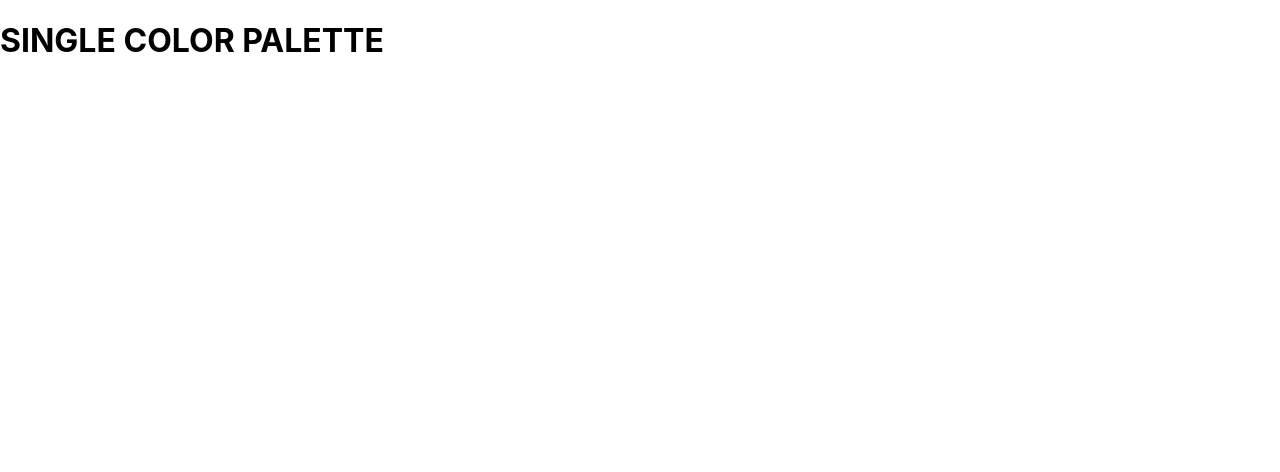
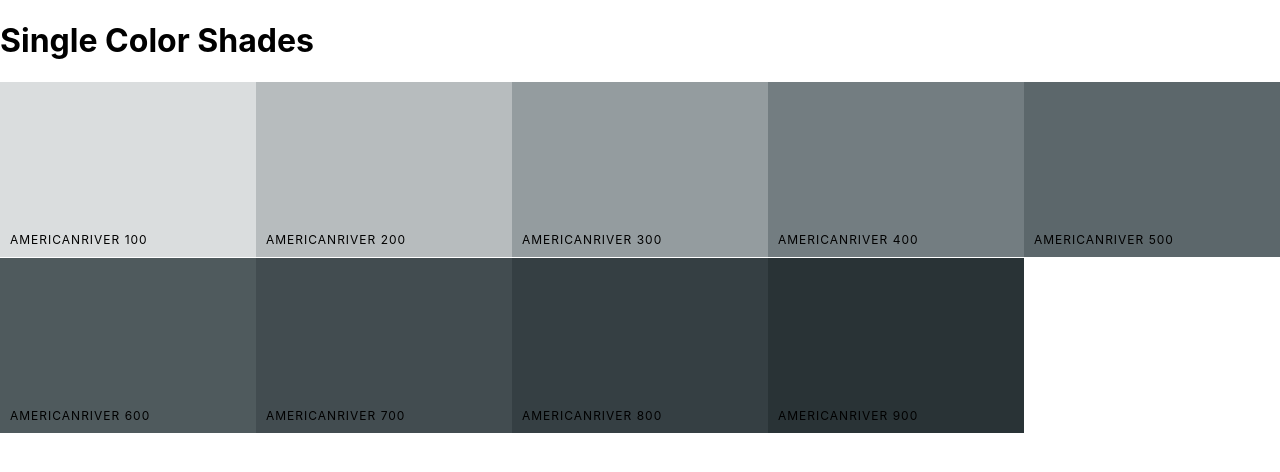
Before and after one commit to spencerhaugh/color-project, a React (Create React App) app: page /palette/flat-ui-colors-american/americanriver in a window 1280 px wide. Shown: the top 472 px of the page. Built offline with nearby package versions, Linux system fonts and the light colour scheme.

Commit message:
Displaying colors in SingleColorPalette

```diff
--- a/src/App.js
+++ b/src/App.js
@@ -3,8 +3,8 @@ import { Route, Switch } from 'react-router-dom';
 import { generatePalette } from './colorHelpers';
 import Palette from './Palette';
 import PaletteList from './PaletteList';
+import SingleColorPalette from './SingleColorPalette';
 import seedColors from './seedColors';
-import SingleColorPalette from './SingleColorPalette';
 
 function App() {
   function findPalette(id) {
@@ -14,22 +14,34 @@ function App() {
   }
   return (
     <Switch>
-      <Route exact
-        path='/'
-        render={
-          (routeProps) => <PaletteList palettes={seedColors} {...routeProps} />
-        } />
-      <Route exact
-        path='/palette/:id'
+      <Route
+        exact
+        path='/palette/:paletteId/:colorId'
         render={routeProps => (
-          <Palette
-            palette={generatePalette(findPalette(routeProps.match.params.id)
+          <SingleColorPalette
+            colorId={routeProps.match.params.colorId}
+            palette={generatePalette(findPalette(routeProps.match.params.paletteId)
             )}
           />
         )}
       />
-      <Route exact
-        path='/palette/:paletteId/:colorId' render={() => <SingleColorPalette />} />
+      <Route
+        exact
+        path='/'
+        render={
+          (routeProps) => <PaletteList palettes={seedColors} {...routeProps} />
+        }
+      />
+      <Route
+        exact
+        path='/palette/:paletteId'
+        render={routeProps => (
+          <Palette
+            palette={generatePalette(findPalette(routeProps.match.params.paletteId)
+            )}
+          />
+        )}
+      />
     </Switch>
   );
 }
--- a/src/ColorBox.js
+++ b/src/ColorBox.js
@@ -17,7 +17,7 @@ export default class ColorBox extends Component {
         })
     };
     render() {
-        const { name, background, moreUrl } = this.props;
+        const { name, background, moreUrl, showLink } = this.props;
         const { copied } = this.state;
         return (
             <CopyToClipboard text={background} onCopy={this.changeCopyState}>
@@ -33,9 +33,9 @@ export default class ColorBox extends Component {
                         </div>
                         <button className='copy-button'>Copy</button>
                     </div>
-                    <Link to={moreUrl} onClick={e => e.stopPropagation()}>
+                    {showLink && (<Link to={moreUrl} onClick={e => e.stopPropagation()}>
                         <span className='see-more'>More</span>
-                    </Link>
+                    </Link>)}
 
                 </div>
             </CopyToClipboard>
--- a/src/MiniPalette.js
+++ b/src/MiniPalette.js
@@ -46,7 +46,7 @@ const styles = {
 function MiniPalette(props) {
     const { classes, paletteName, emoji, colors } = props;
     const miniColorBoxes = colors.map(color => (
-        <div className={classes.miniColor} style={{ backgroundColor: color.color }} key={color.id}></div>
+        <div className={classes.miniColor} style={{ backgroundColor: color.color }} key={color.color}></div>
     ))
     return (
         <div className={classes.root} onClick={props.handleClick}>
--- a/src/Palette.js
+++ b/src/Palette.js
@@ -29,6 +29,7 @@ export default class Palette extends Component {
                 background={color[format]}
                 name={color.name}
                 key={color.id}
+                showLink={true}
                 moreUrl={`/palette/${id}/${color.id}`}
             />
         ));
--- a/src/PaletteList.js
+++ b/src/PaletteList.js
@@ -1,5 +1,4 @@
 import React, { Component } from 'react';
-import { Link } from 'react-router-dom';
 import { withStyles } from '@material-ui/styles';
 import MiniPalette from './MiniPalette';
 
@@ -47,7 +46,7 @@ class PaletteList extends Component {
                     <div className={classes.palettes}>
                         {palettes.map(palette => (
                             // <Link exact to={`palette/${palette.id}`}>{palette.paletteName}</Link>
-                            <MiniPalette {...palette} handleClick={() => this.goToPalette(palette.id)} />
+                            <MiniPalette {...palette} handleClick={() => this.goToPalette(palette.id)} key={palette.id} />
                         ))
                         }
                     </div>
--- a/src/SingleColorPalette.js
+++ b/src/SingleColorPalette.js
@@ -1,10 +1,40 @@
-import React, { Component } from 'react'
+import React, { Component } from 'react';
+import ColorBox from './ColorBox';
 
 export default class SingleColorPalette extends Component {
+    constructor(props) {
+        super(props);
+        this._shades = this.gatherShades(this.props.palette, this.props.colorId)
+    }
+    gatherShades(palette, colorToFilterBy) {
+        // return all shades of color
+        let shades = []
+        let allColors = palette.colors;
+
+        for (let key in allColors) {
+            shades = shades.concat(
+                allColors[key].filter(color => color.id === colorToFilterBy)
+            )
+        }
+        return shades.slice(1);
+    }
+
+
     render() {
+        const colorBoxes = this._shades.map(color => (
+            <ColorBox
+                background={color.hex}
+                name={color.name}
+                key={color.name}
+                showLink={false}
+            />
+        ));
         return (
-            <div>
-                <h1>SINGLE COLOR PALETTE</h1>
+            <div className='SingleColorPalette Palette'>
+                <h1>Single Color Shades</h1>
+                <div className='Palette-colors'>
+                    {colorBoxes}
+                </div>
             </div>
         )
     }
```
